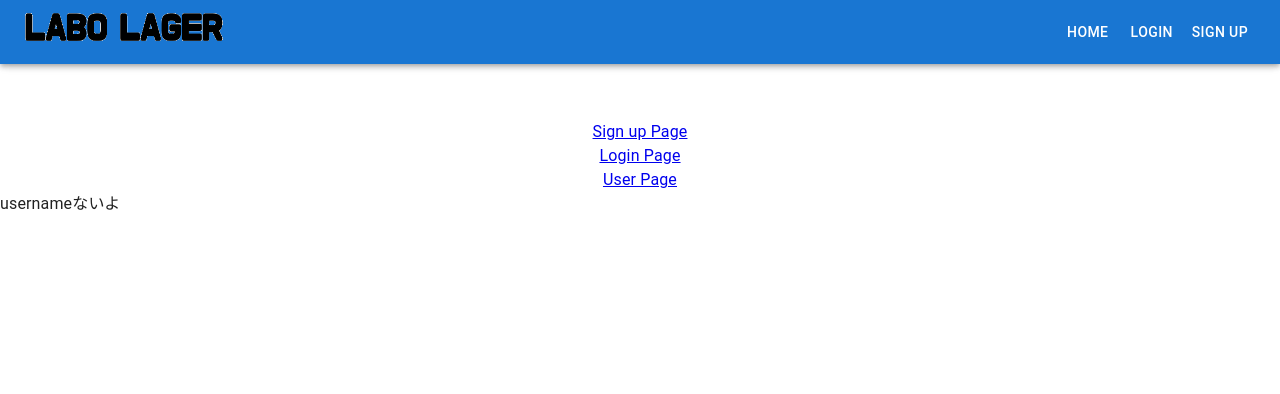
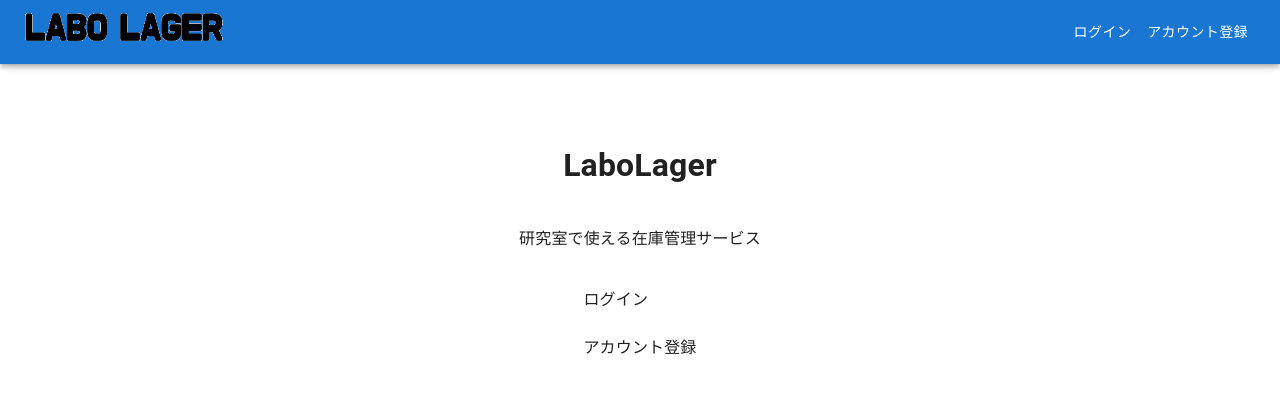
Before and after one commit to roypeco/labo-lager, a Next.js app in the folder front/: page / in a window 1280 px wide. Shown: the top 394 px of the page. Built offline with nearby package versions, Linux system fonts and the light colour scheme.

Commit message:
店舗一覧からそれぞれの店舗ページへの遷移実装

```diff
--- a/front/src/components/DrawerAppBar.tsx
+++ b/front/src/components/DrawerAppBar.tsx
@@ -26,7 +26,6 @@ interface Props {
 }
 
 const drawerWidth = 240;
-const navItems = ['Home', 'Login', 'Sign up'];
 
 export default function DrawerAppBar(props: Props) {
   const { window } = props;
@@ -45,19 +44,14 @@ export default function DrawerAppBar(props: Props) {
       </Typography>
       <Divider />
       <List>
-          <ListItem key="Home" disablePadding>
-            <Link href="/">
-              <ListItemText primary="Home" />
-            </Link>
-          </ListItem>
           <ListItem key="Login" disablePadding>
             <Link href="/login">
-              <ListItemText primary="Login" />
+              <ListItemText primary="ログイン" />
             </Link>
           </ListItem>
           <ListItem key="Sign up" disablePadding>
             <Link href="/signup">
-              <ListItemText primary="Sign up" />
+              <ListItemText primary="アカウント登録" />
             </Link>
           </ListItem>
       </List>
@@ -95,19 +89,14 @@ export default function DrawerAppBar(props: Props) {
             </Link>
           </Typography>
           <Box sx={{ display: { xs: 'none', sm: 'block' } }}>
-            <Link href="/">
-              <Button key="Home" sx={{ color: '#fff' }}>
-                Home
-              </Button>
-            </Link>
             <Link href="/login">
               <Button key="login" sx={{ color: '#fff' }}>
-                Login
+                ログイン
               </Button>
             </Link>
             <Link href="/signup">
               <Button key="Sign up" sx={{ color: '#fff' }}>
-                Sign up
+                アカウント登録
               </Button>
             </Link>
           </Box>
--- a/front/src/pages/index.tsx
+++ b/front/src/pages/index.tsx
@@ -1,7 +1,12 @@
 import { useEffect, useState } from 'react';
 import Cookies from 'js-cookie';
 import DrawerAppBar from '@/components/DrawerAppBar'; // ここが正しいコンポーネントを指しているか確認してください
-import Box from '@mui/material/Box'; // @mui/material がインストールされていることを確認してください
+import Box from '@mui/material/Box';
+import List from '@mui/material/List';
+import ListItem from '@mui/material/ListItem';
+import ListItemButton from '@mui/material/ListItemButton';
+import ListItemText from '@mui/material/ListItemText';
+import Divider from '@mui/material/Divider';
 
 const Index = () => {
   const [username, setUsername] = useState<string | null>(null);
@@ -21,28 +26,38 @@ const Index = () => {
       <DrawerAppBar />
       <Box
         sx={{
-          // marginTop: 15,
           display: 'flex',
           flexDirection: 'column',
           alignItems: 'center',
         }}
       >
-        <a href="/signup">Sign up Page</a>
-        <a href="/login">Login Page</a>
-        <a href={"/users/" + username}>User Page</a>
+        <h1>LaboLager</h1>
+        <p>研究室で使える在庫管理サービス</p>
+        <Divider />
+        <nav aria-label="index list">
+          <List>
+            <ListItem disablePadding>
+              <ListItemButton component="a" href="/login">
+              <ListItemText primary="ログイン" />
+              </ListItemButton>
+            </ListItem>
+            <ListItem disablePadding>
+              <ListItemButton component="a" href="/signup">
+                <ListItemText primary="アカウント登録" />
+              </ListItemButton>
+            </ListItem>
+            {username && (
+              <ListItem disablePadding>
+                <ListItemButton component="a" href={"/users/" + username}>
+                  <ListItemText primary="ユーザーページ" />
+                </ListItemButton>
+              </ListItem>
+            )}
+          </List>
+        </nav>
       </Box>
-      {!loading ? (
-        username ? (
-          jwtToken ? (
-            <Box>{username} {jwtToken}</Box>
-          ) : (
-            <Box>jwttokenないよ</Box>
-          )
-        ) : (
-          <Box>usernameないよ</Box>
-        )
-      ) : (
-        <Box>Loading...</Box>
+      {loading && (
+        <p>Loading</p>
       )}
     </div>
   );
--- a/front/src/pages/login.tsx
+++ b/front/src/pages/login.tsx
@@ -70,7 +70,7 @@ export default function SignIn() {
             <PersonAddAltIcon />
           </Avatar>
           <Typography component="h1" variant="h5">
-            Login
+            ログイン
           </Typography>
           <Box component="form" onSubmit={handleSubmit} noValidate sx={{ mt: 1 }}>
             <TextField
--- a/front/src/pages/signup.tsx
+++ b/front/src/pages/signup.tsx
@@ -67,7 +67,7 @@ export default function SignUp() {
             <PersonAddAltIcon />
           </Avatar>
           <Typography component="h1" variant="h5">
-            Sign up
+            ユーザー登録
           </Typography>
           <Box component="form" onSubmit={handleSubmit} noValidate sx={{ mt: 1 }}>
             <TextField
```
Also changed, not shown: front/src/pages/stores/[sname].tsx (+6 -1 lines), front/src/pages/users/[uname].tsx (+31 -15 lines).
